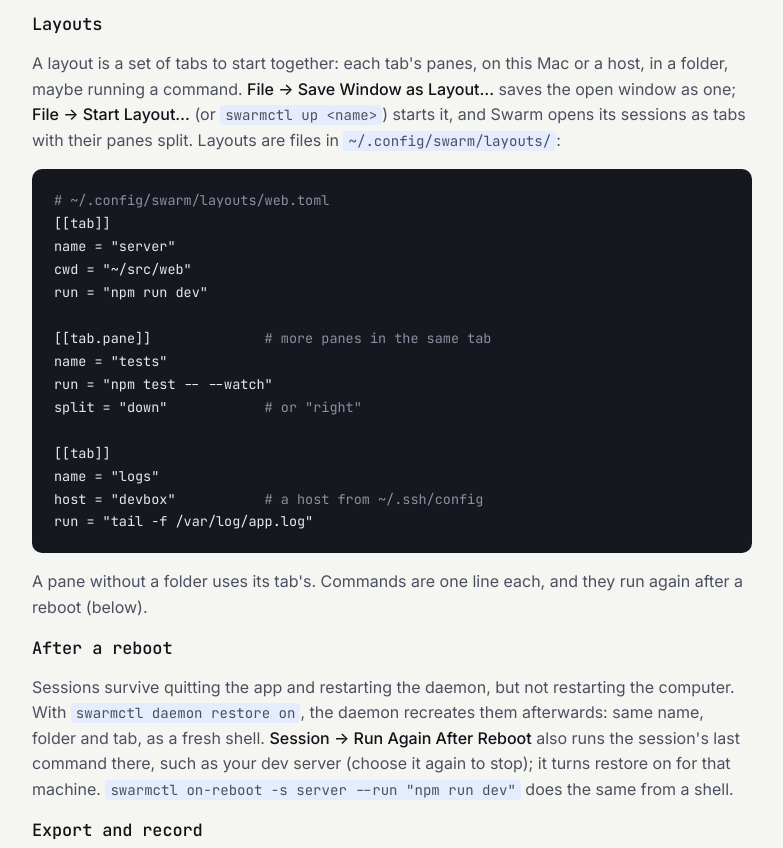
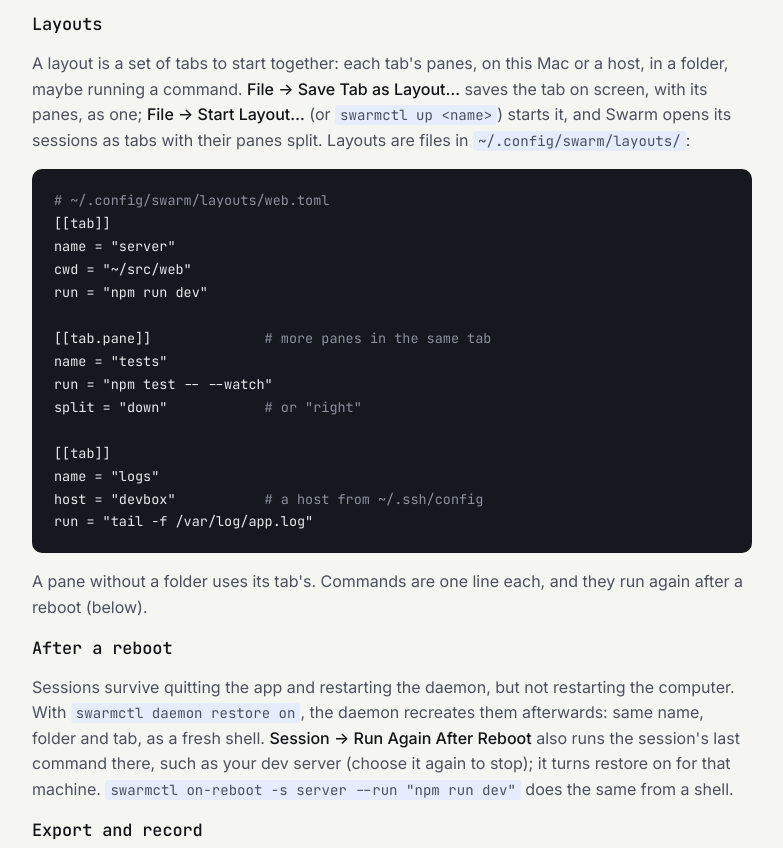
Before and after one commit to arturborycki/swarm-term, an Astro site in the folder site/: page /docs in a window 1280 px wide. Shown: the part 1730-2578 px from the top of the page, without its empty margins (324-1107 px from the left). Built offline with nearby package versions, Linux system fonts and the light colour scheme; Astro itself is replaced by a stand-in of ours.

Commit message:
Docs: Save Tab as Layout
Co-Authored-By: Claude Opus 5.5 <noreply@anthropic.com>

```diff
--- a/site/src/pages/docs.astro
+++ b/site/src/pages/docs.astro
@@ -83,7 +83,7 @@ const toc = [
       <h3 id="layouts">Layouts</h3>
       <p>
         A layout is a set of tabs to start together: each tab's panes, on this Mac or a host, in a folder, maybe running
-        a command. <strong>File → Save Window as Layout…</strong> saves the open window as one;{' '}
+        a command. <strong>File → Save Tab as Layout…</strong> saves the tab on screen, with its panes, as one;{' '}
         <strong>File → Start Layout…</strong> (or <code>swarmctl up &lt;name&gt;</code>) starts it, and Swarm opens its
         sessions as tabs with their panes split. Layouts are files in <code>~/.config/swarm/layouts/</code>:
       </p>
```
